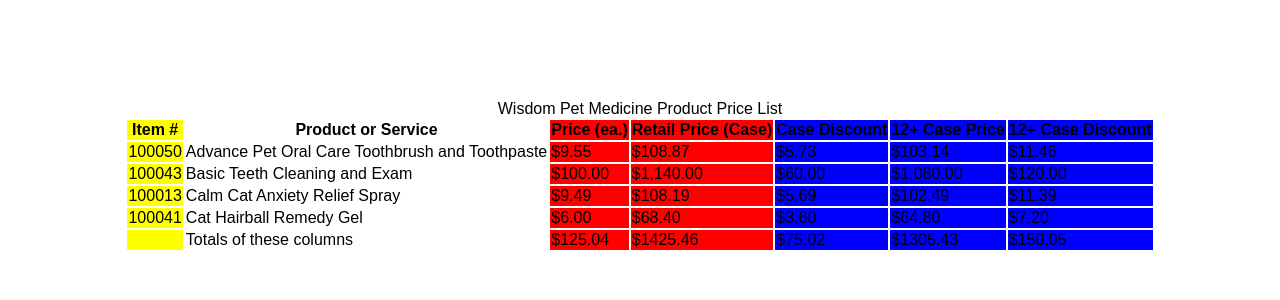
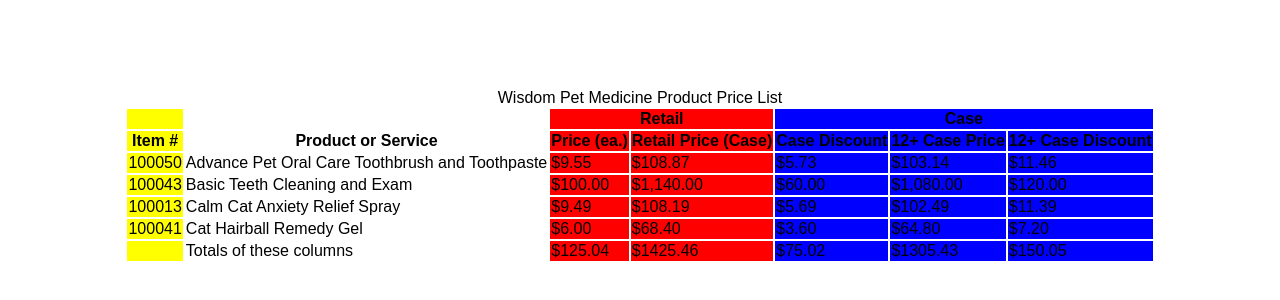
Before and after one commit to chungthehao/HTML-Tables, a plain HTML site: page index.html in a window 1280 px wide. Shown: the part 232-532 px from the top of the page. Drawn offline with Linux system fonts and the light colour scheme.

Commit message:
Use colspan and rowspan

```diff
--- a/index.html
+++ b/index.html
@@ -21,6 +21,12 @@
       </colgroup>
 
       <thead>
+        <tr>
+          <td></td>
+          <td></td>
+          <th colspan="2">Retail</th>
+          <th colspan="3">Case</th>
+        </tr>
         <tr>
           <th scope="col">Item #</th>
           <th scope="col">Product or Service</th>
```
